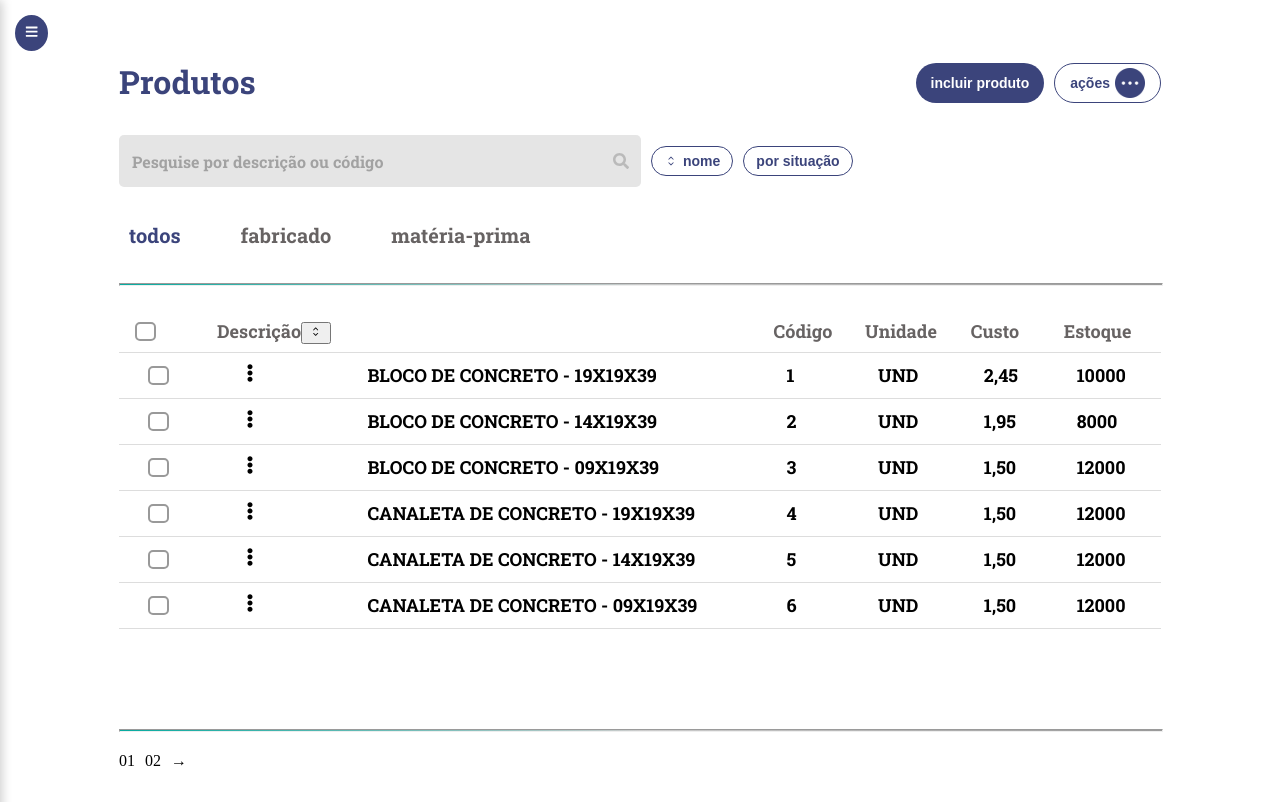
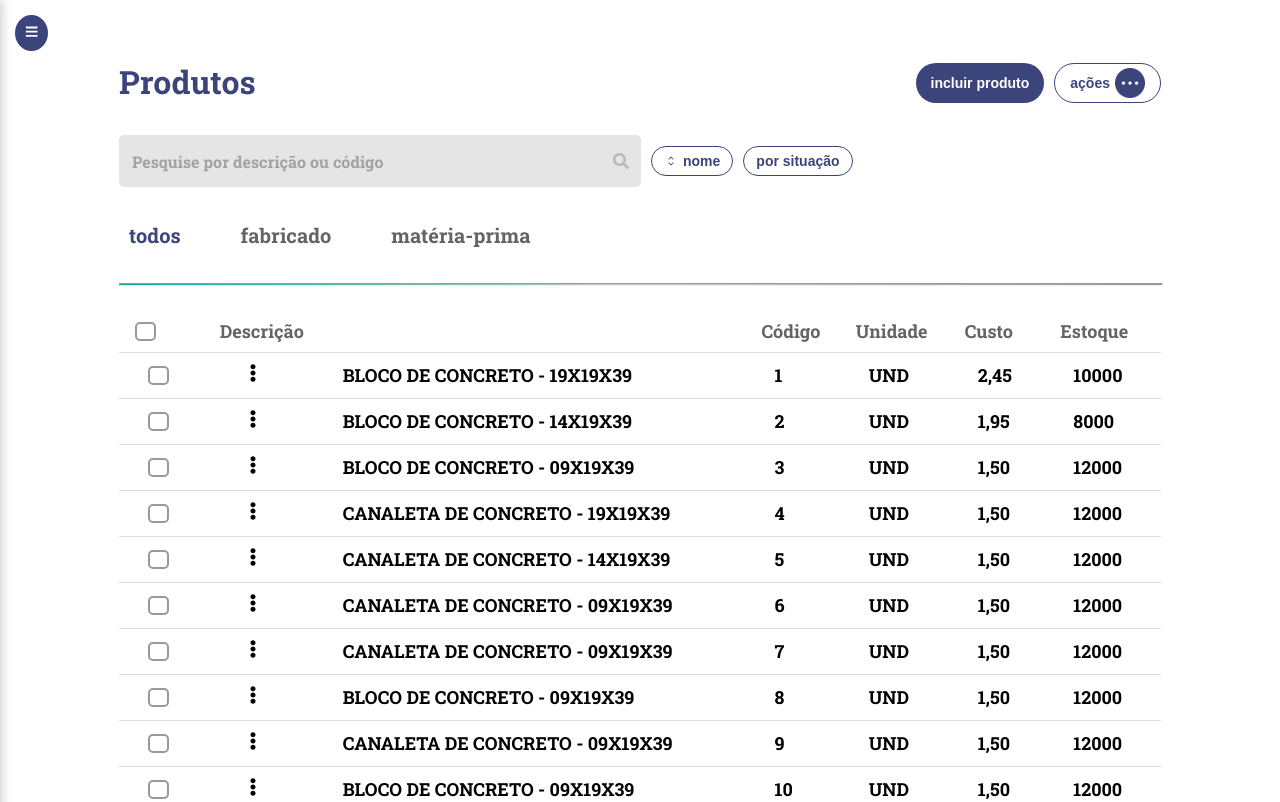
Before and after one commit to erik-tavares/a, a Next.js app: page /cadastro/produto in a window 1280 px wide. Shown: the top 802 px of the page. Built offline with nearby package versions, Linux system fonts and the light colour scheme.

Commit message:
server.jsx

```diff
--- a/src/app/cadastro/produto/page.jsx
+++ b/src/app/cadastro/produto/page.jsx
@@ -14,7 +14,11 @@ export default function ProdutosPage() {
   const [isSidebarOpen, setIsSidebarOpen] = useState(false);
   const [ordemAsc, setOrdemAsc] = useState(true);
   const [exibirOpcoesOrdenacao, setExibirOpcoesOrdenacao] = useState(false); // ✅ Estado para exibir opções de ordenação
+  const [tipoFiltro, setTipoFiltro] = useState("todos");
   const [exibirOpcoesSituacao, setExibirOpcoesSituacao] = useState(false); // ✅ Estado para exibir filtros de situação
+  const [selecionarTodos, setSelecionarTodos] = useState(false);
+  const [checkboxesSelecionados, setCheckboxesSelecionados] = useState({});
+
   const [produtos, setProdutos] = useState([
     {
       id: 1,
@@ -23,6 +27,7 @@ export default function ProdutosPage() {
       unidade: "UND",
       custo: "2,45",
       estoque: 10000,
+      tipo: "fabricado",
     },
     {
       id: 2,
@@ -31,6 +36,7 @@ export default function ProdutosPage() {
       unidade: "UND",
       custo: "1,95",
       estoque: 8000,
+      tipo: "fabricado",
     },
     {
       id: 3,
@@ -39,6 +45,7 @@ export default function ProdutosPage() {
       unidade: "UND",
       custo: "1,50",
       estoque: 12000,
+      tipo: "fabricado",
     },
     {
       id: 4,
@@ -47,6 +54,7 @@ export default function ProdutosPage() {
       unidade: "UND",
       custo: "1,50",
       estoque: 12000,
+      tipo: "matéria-prima",
     },
     {
       id: 5,
@@ -55,6 +63,7 @@ export default function ProdutosPage() {
       unidade: "UND",
       custo: "1,50",
       estoque: 12000,
+      tipo: "matéria-prima",
     },
     {
       id: 6,
@@ -63,6 +72,43 @@ export default function ProdutosPage() {
       unidade: "UND",
       custo: "1,50",
       estoque: 12000,
+      tipo: "matéria-prima",
+    },
+    {
+      id: 7,
+      descricao: "CANALETA DE CONCRETO - 09X19X39",
+      codigo: 7,
+      unidade: "UND",
+      custo: "1,50",
+      estoque: 12000,
+      tipo: "matéria-prima",
+    },
+    {
+      id: 8,
+      descricao: "BLOCO DE CONCRETO - 09X19X39",
+      codigo: 8,
+      unidade: "UND",
+      custo: "1,50",
+      estoque: 12000,
+      tipo: "fabricado",
+    },
+    {
+      id: 9,
+      descricao: "CANALETA DE CONCRETO - 09X19X39",
+      codigo: 9,
+      unidade: "UND",
+      custo: "1,50",
+      estoque: 12000,
+      tipo: "matéria-prima",
+    },
+    {
+      id: 10,
+      descricao: "BLOCO DE CONCRETO - 09X19X39",
+      codigo: 10,
+      unidade: "UND",
+      custo: "1,50",
+      estoque: 12000,
+      tipo: "fabricado",
     },
   ]);
 
@@ -82,10 +128,10 @@ export default function ProdutosPage() {
 
   const router = useRouter(); // ✅ Criando a instância corretamente
   // Função para inverter a ordem da tabela
-  const inverterOrdem = () => {
-    setProdutos([...produtos].reverse());
-    setOrdemAsc(!ordemAsc);
-  };
+  // const inverterOrdem = () => {
+  //   setProdutos([...produtos].reverse());
+  //   setOrdemAsc(!ordemAsc);
+  // };
 
   const handleIncluirProduto = () => {
     router.push("produto/novoProduto"); // ✅ Agora o router está definido corretamente
@@ -160,9 +206,24 @@ export default function ProdutosPage() {
 
         {/* Filtros */}
         <div className="status-filters">
-          <span className="active">todos</span>
-          <span>fabricado</span>
-          <span>matéria-prima</span>
+          <span
+            className={tipoFiltro === "todos" ? "active" : ""}
+            onClick={() => setTipoFiltro("todos")}
+          >
+            todos
+          </span>
+          <span
+            className={tipoFiltro === "fabricado" ? "active" : ""}
+            onClick={() => setTipoFiltro("fabricado")}
+          >
+            fabricado
+          </span>
+          <span
+            className={tipoFiltro === "matéria-prima" ? "active" : ""}
+            onClick={() => setTipoFiltro("matéria-prima")}
+          >
+            matéria-prima
+          </span>
         </div>
 
         {/* Linha separadora abaixo dos filtros */}
@@ -174,14 +235,31 @@ export default function ProdutosPage() {
             <thead>
               <tr>
                 <th>
-                  <input type="checkbox" className="custom-checkbox" />
+                  <input
+                    type="checkbox"
+                    className="custom-checkbox"
+                    checked={selecionarTodos}
+                    onChange={(e) => {
+                      const marcado = e.target.checked;
+                      setSelecionarTodos(marcado);
+
+                      // Atualiza checkboxes visíveis com base no filtro
+                      const novoEstado = {};
+                      produtos
+                        .filter((produto) =>
+                          tipoFiltro === "todos"
+                            ? true
+                            : produto.tipo === tipoFiltro
+                        )
+                        .forEach((produto) => {
+                          novoEstado[produto.id] = marcado;
+                        });
+
+                      setCheckboxesSelecionados(novoEstado);
+                    }}
+                  />
                 </th>
-                <th>
-                  Descrição
-                  <button className="sort-button" onClick={inverterOrdem}>
-                    <HiChevronUpDown />
-                  </button>
-                </th>
+                <th>Descrição</th>
                 <th></th>
                 <th>Código</th>
                 <th>Unidade</th>
@@ -190,10 +268,38 @@ export default function ProdutosPage() {
               </tr>
             </thead>
             <tbody>
-              {produtos.map((produto) => (
+              {produtos
+                .filter((produto) =>
+                  tipoFiltro === "todos" ? true : produto.tipo === tipoFiltro
+                )
+                .map((produto) => (
                   <tr key={produto.id}>
                     <td>
-                    <input type="checkbox" className="custom-checkbox" />
+                      <input
+                        type="checkbox"
+                        className="custom-checkbox"
+                        checked={checkboxesSelecionados[produto.id] || false}
+                        onChange={(e) => {
+                          const novoEstado = {
+                            ...checkboxesSelecionados,
+                            [produto.id]: e.target.checked,
+                          };
+
+                          setCheckboxesSelecionados(novoEstado);
+
+                          const produtosVisiveis = produtos.filter((produto) =>
+                            tipoFiltro === "todos"
+                              ? true
+                              : produto.tipo === tipoFiltro
+                          );
+
+                          const todosMarcados = produtosVisiveis.every(
+                            (produto) => novoEstado[produto.id]
+                          );
+
+                          setSelecionarTodos(todosMarcados);
+                        }}
+                      />
                     </td>
                     <td className="nome-produto">
                       <ModalOptionsProduto
```
Lines whose indentation alone changed are shown as unchanged.
